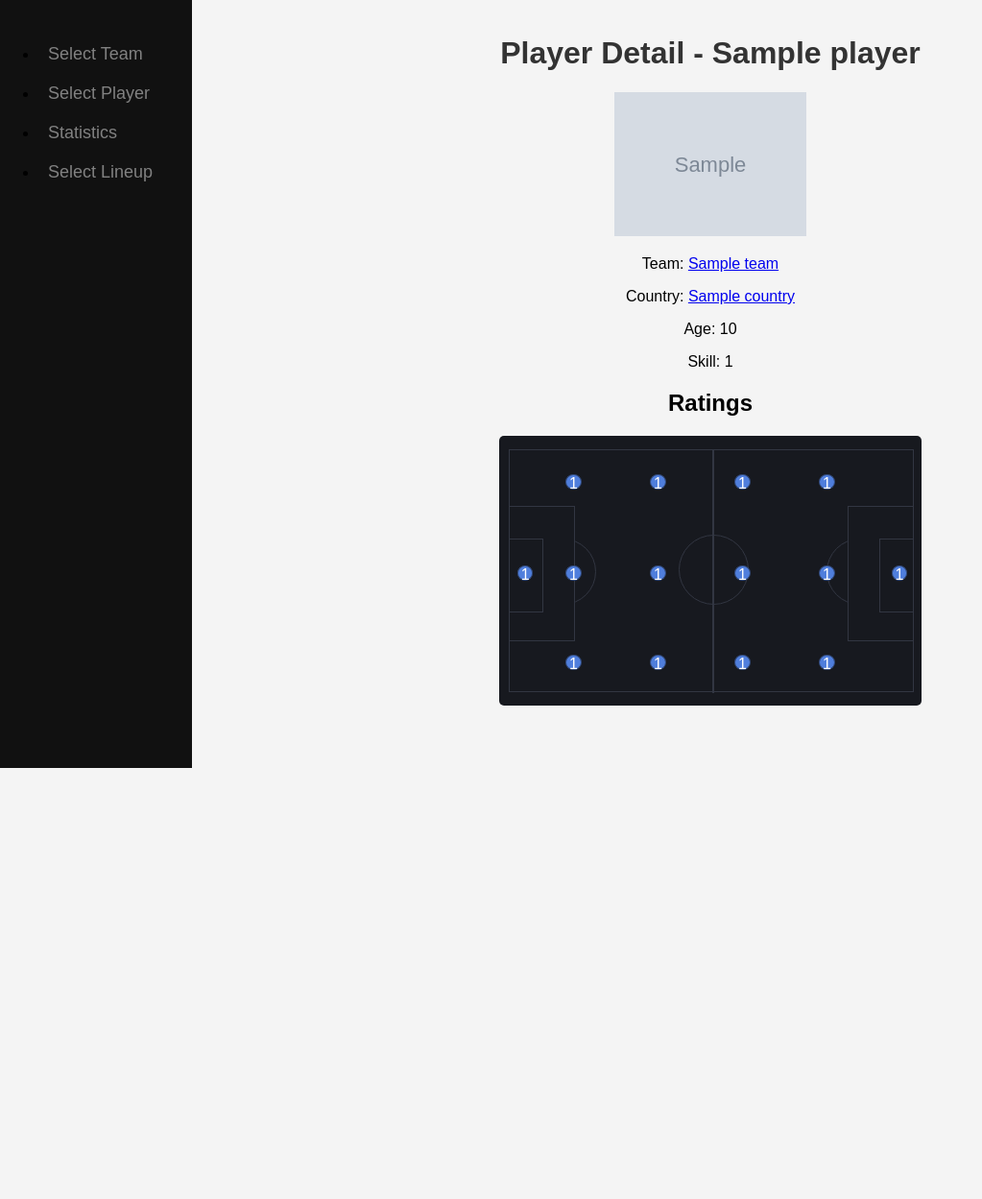
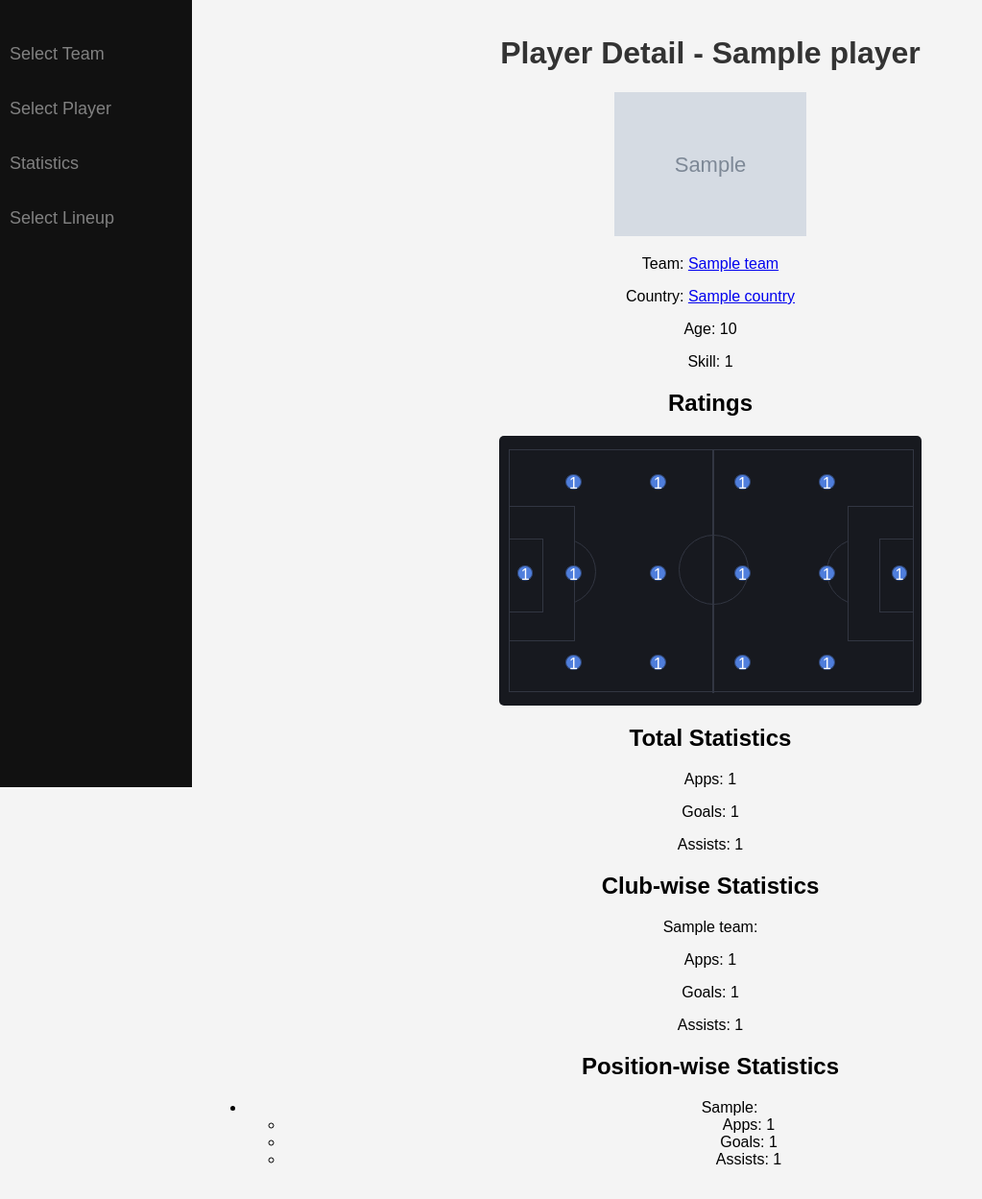
Before and after one commit to teodorstelian/Football-Simulator, a Django app: page /player_detail/1/ in a window 1280 px wide. Shown: the whole page at 96% size, without its empty margins (0-1023 px from the left). Before the commit the page ends 800 px from the top, so only its background shows below. Run offline with Django 4.2, Linux system fonts and the light colour scheme; tables that the repository leaves empty hold one stand-in row (values such as "Sample post"); grey boxes marked "Sample" are stand-in pictures.

Commit message:
Added statistics for players + checkers for duplicate players

```diff
--- a/football_simulation_app/templates/base.html
+++ b/football_simulation_app/templates/base.html
@@ -7,14 +7,10 @@
 </head>
 <body>
     <div id="sidebar">
-        <!-- Sidebar content goes here -->
-        <ul>
-            <li><a href="{% url 'select_team' %}">Select Team</a></li>
-            <li><a href="{% url 'select_player' %}">Select Player</a></li>
-            <li><a href="{% url 'statistics' %}">Statistics</a></li>
-            <li><a href="{% url 'select_lineup' %}">Select Lineup</a></li>
-            <!-- Add other sidebar links as needed -->
-        </ul>
+        <p><a href="{% url 'select_team' %}">Select Team</a></p>
+        <p><a href="{% url 'select_player' %}">Select Player</a></p>
+        <p><a href="{% url 'statistics' %}">Statistics</a></p>
+        <p><a href="{% url 'select_lineup' %}">Select Lineup</a></p>
     </div>
 
     <div id="content">
--- a/football_simulation_app/templates/player_detail.html
+++ b/football_simulation_app/templates/player_detail.html
@@ -52,5 +52,38 @@
                  <div class="st">{{player.ST}}</div>
               </div>
         </div>
+
+        <h2>Total Statistics</h2>
+        <p>Apps: {{ total_apps }}</p>
+        <p>Goals: {{ total_goals }}</p>
+        <p>Assists: {{ total_assists }}</p>
+
+        <h2>Club-wise Statistics</h2>
+        <p>
+          {% for club_stat in club_statistics %}
+            <p>
+              {{ club_stat.team__name }}:
+              <p>
+                <p>Apps: {{ club_stat.total_apps }}</p>
+                <p>Goals: {{ club_stat.total_goals }}</p>
+                <p>Assists: {{ club_stat.total_assists }}</p>
+              </p>
+            </p>
+          {% endfor %}
+        </p>
+
+        <h2>Position-wise Statistics</h2>
+        <ul>
+          {% for position_stat in position_statistics %}
+            <li>
+              {{ position_stat.position }}:
+              <ul>
+                <li>Apps: {{ position_stat.total_apps }}</li>
+                <li>Goals: {{ position_stat.total_goals }}</li>
+                <li>Assists: {{ position_stat.total_assists }}</li>
+              </ul>
+            </li>
+          {% endfor %}
+        </ul>
     </div>
 {% endblock %}
--- a/football_simulation_app/views.py
+++ b/football_simulation_app/views.py
@@ -1,4 +1,4 @@
-from django.db.models import Q
+from django.db.models import Q, Sum
 from django.http import HttpResponseRedirect
 from django.http import JsonResponse
 from django.shortcuts import get_object_or_404, redirect, render
@@ -25,9 +25,40 @@ def team_detail_view(request, team_id):
     context = {'team': team, 'players': players}
     return render(request, 'team_detail.html', context)
 
+
 def player_detail_view(request, player_id):
     player = get_object_or_404(Player, id=player_id)
-    return render(request, 'player_detail.html', {'player': player})
+
+    # Fetch statistics for the player
+    player_statistics = Statistics.objects.filter(player=player)
+
+    # Calculate total statistics
+    total_apps = player_statistics.aggregate(total_apps=Sum('apps'))['total_apps'] or 0
+    total_goals = player_statistics.aggregate(total_goals=Sum('goals'))['total_goals'] or 0
+    total_assists = player_statistics.aggregate(total_assists=Sum('assists'))['total_assists'] or 0
+
+    # Group statistics by club
+    club_statistics = player_statistics.values('team__name').annotate(
+        total_apps=Sum('apps'),
+        total_goals=Sum('goals'),
+        total_assists=Sum('assists')
+    )
+
+    # Group statistics by position
+    position_statistics = player_statistics.values('position').annotate(
+        total_apps=Sum('apps'),
+        total_goals=Sum('goals'),
+        total_assists=Sum('assists')
+    )
+
+    return render(request, 'player_detail.html', {
+        'player': player,
+        'total_apps': total_apps,
+        'total_goals': total_goals,
+        'total_assists': total_assists,
+        'club_statistics': club_statistics,
+        'position_statistics': position_statistics,
+    })
 
 def select_team_view(request):
     if request.method == 'POST':
@@ -177,23 +208,4 @@ def ajax_get_teams_and_players(request):
                                                                  'LW', 'RW', 'ST')
             return JsonResponse({'players': list(players)})
 
-    elif request.method == 'POST':
-        # Handle form submission and update Statistics model
-        country_id = request.POST.get('country')
-        team_id = request.POST.get('team')
-        gk_id = request.POST.get('GK')
-
-        # You need to add similar lines for other positions
-        lb_id = request.POST.get('LB')
-        cb1_id = request.POST.get('CB1')
-        cb2_id = request.POST.get('CB2')
-        # Add similar lines for other positions
-
-        # Create Statistics entries for the selected players
-        Statistics.objects.create(player_id=gk_id, team_id=team_id, position='GK', apps=1, goals=0, assists=0,
-                                  yellowcards=0, redcards=0)
-        # Add similar lines for other positions
-
-        return JsonResponse({'message': 'Statistics updated successfully'})
-
     return JsonResponse({'error': 'Invalid request'})
```
Also changed, not shown: football_simulation_app/templates/select_lineup.html (+19 -3 lines).
